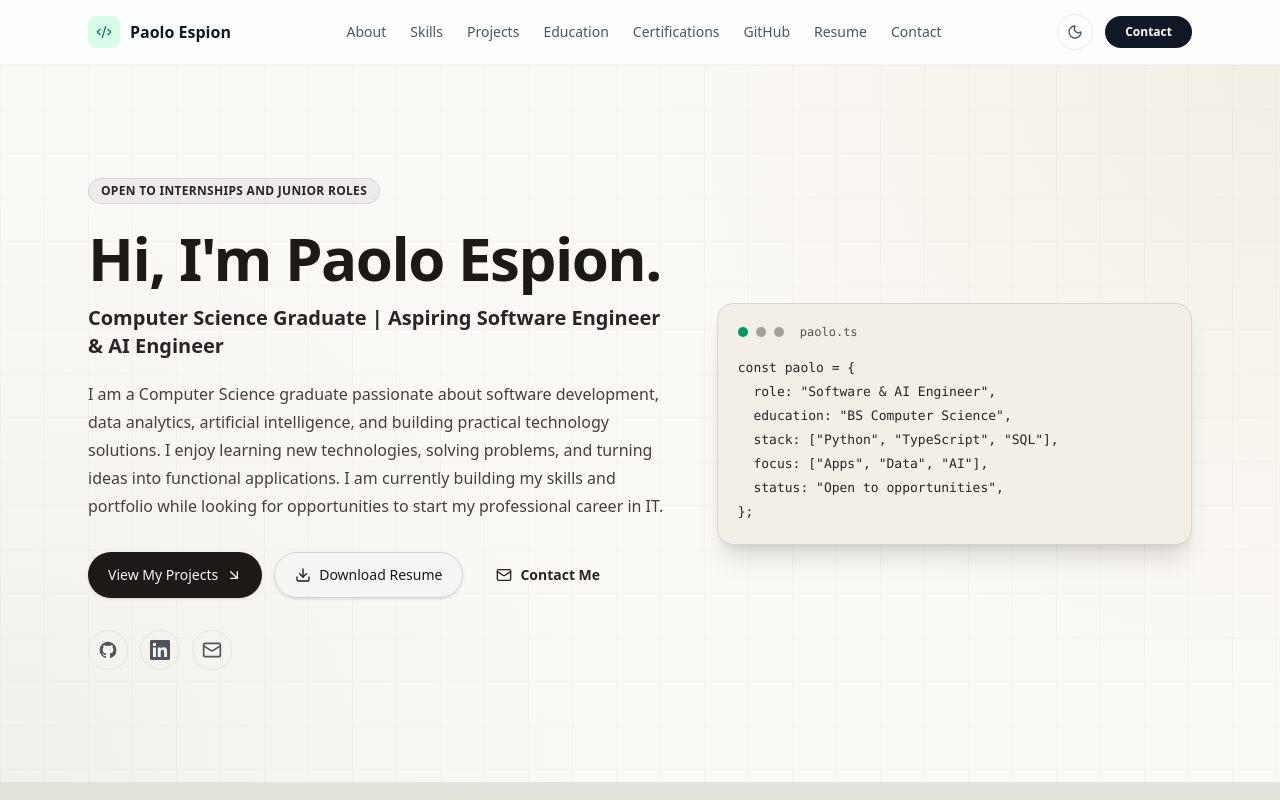
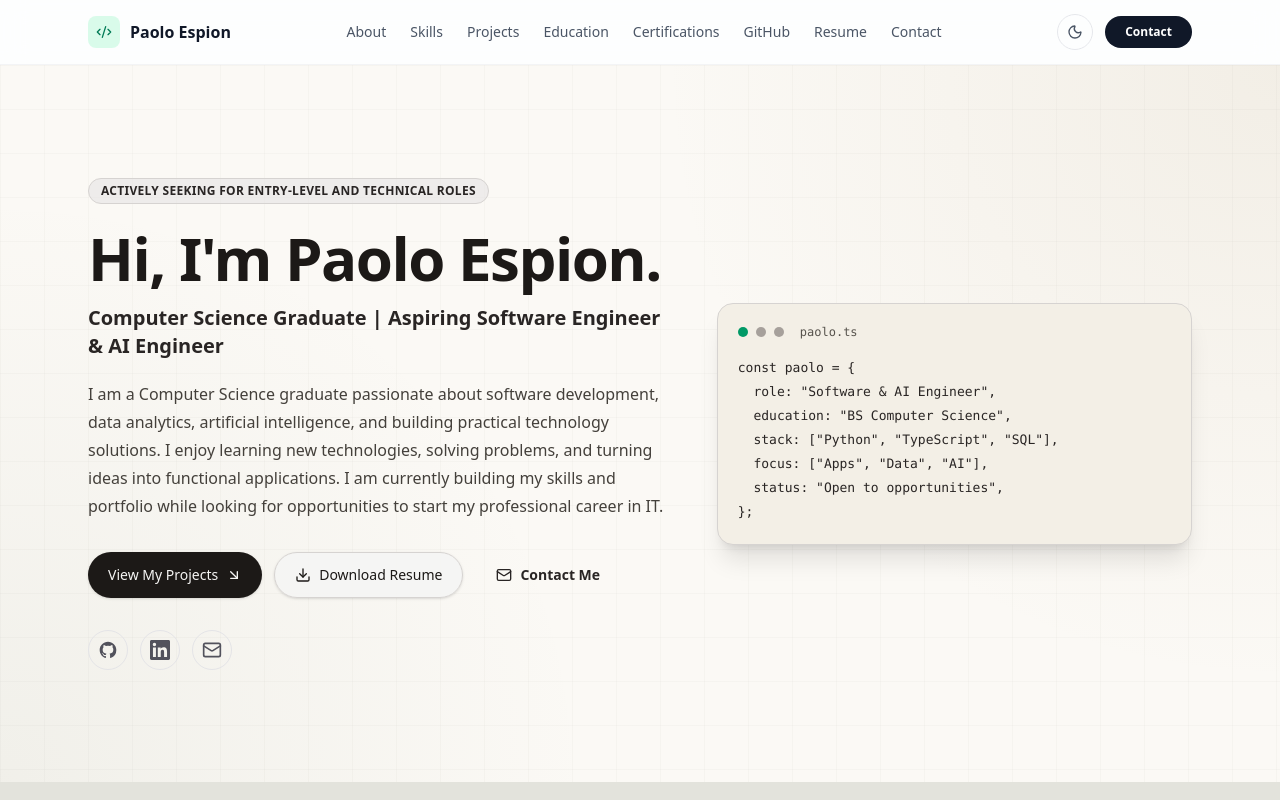
Before and after one commit to Sohee119/my-portfolio, a Next.js app: page / in a window 1280 px wide. Shown: the top 800 px of the page. Built offline with nearby package versions, Linux system fonts and the light colour scheme; no server answers.

Commit message:
Edited Hero.tsx

```diff
--- a/components/Hero.tsx
+++ b/components/Hero.tsx
@@ -24,7 +24,7 @@ export function Hero() {
           {/* Badge */}
           <FadeIn delay={0.1}>
             <p className="inline-flex items-center rounded-full border border-stone-300 bg-stone-200/60 px-3 py-1 text-xs font-semibold tracking-wide text-stone-800 uppercase dark:border-emerald-800/40 dark:bg-emerald-950/60 dark:text-emerald-300">
-              Open to internships and junior roles
+              Actively seeking for Entry-Level and Technical Roles
             </p>
           </FadeIn>
 
```
